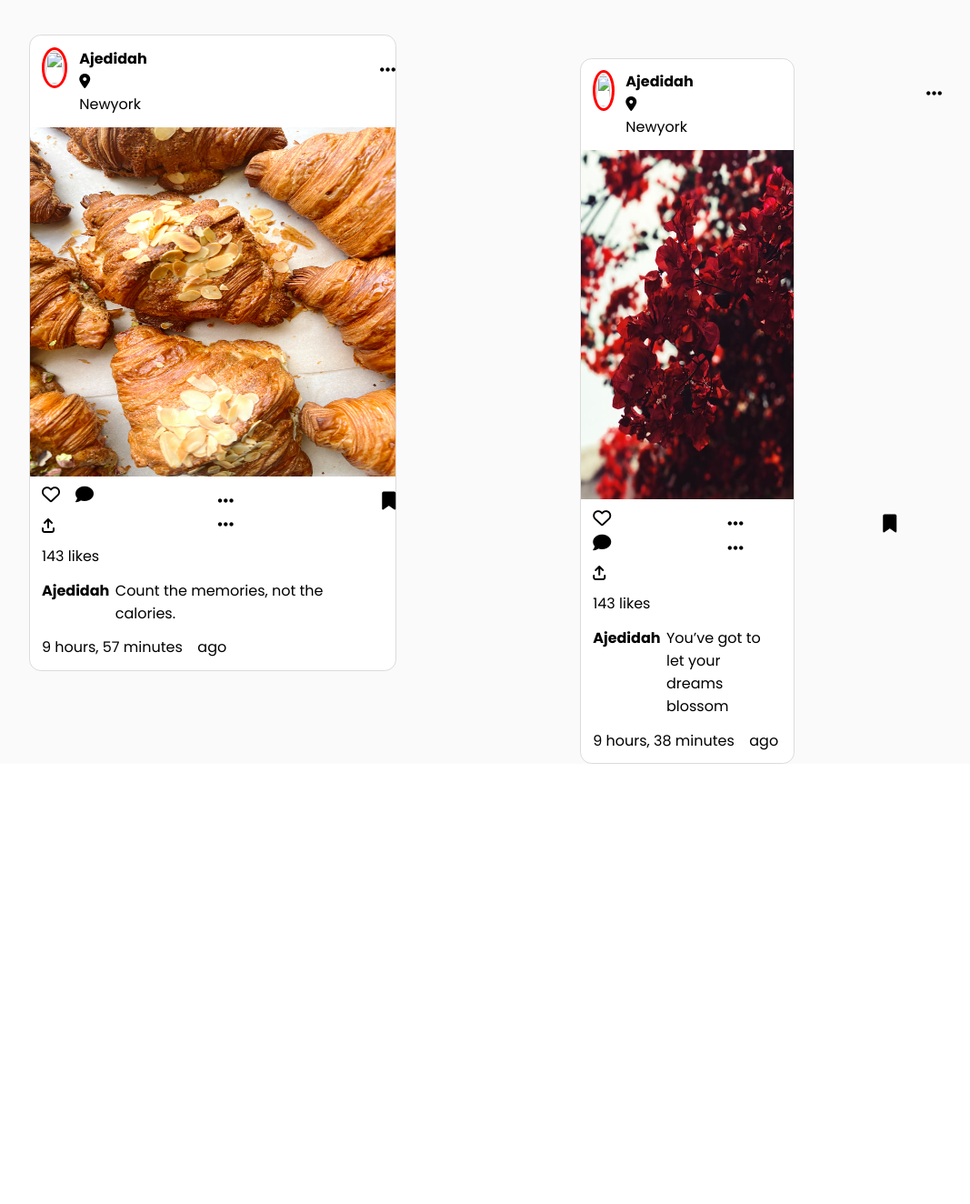
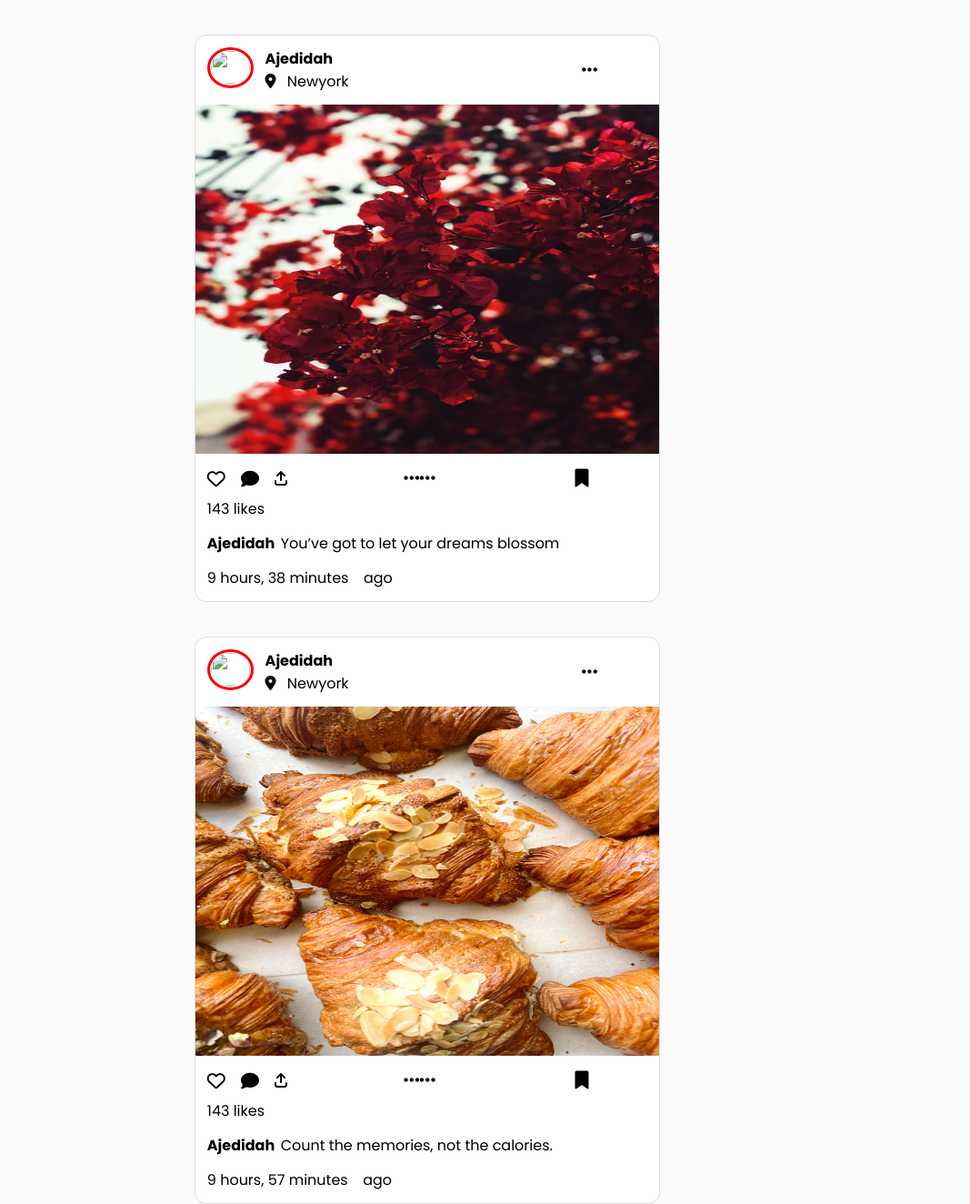
Before and after one commit to AjedidahMwanzia/instagram-clone, a Django app: page / in a window 1280 px wide. Shown: the part 51-1375 px from the top of the page at 91% size, without its empty margins (170-1237 px from the left). Before the commit the page ends 891 px from the top, so only its background shows below. Run offline with Django 4.2, Linux system fonts and the light colour scheme; data comes from the database, SQL or seed files in the repository; some libraries are stand-ins or nearby versions; some web fonts are replaced.

Commit message:
add order by date

```diff
--- a/clone/models.py
+++ b/clone/models.py
@@ -13,3 +13,6 @@ class Post(models.Model):
 
     def save_image(self):
         self.save()
+
+    class Meta:
+        ordering = ['-created_on',]
--- a/clone/templates/clone/post_list.html
+++ b/clone/templates/clone/post_list.html
@@ -7,7 +7,7 @@
         <div class="first">
 
         </div>
-        <div class="cont">
+
             <div class="card">
                 <div class="card_header">
                     <div class="profile_image">
--- a/static/css/style.css
+++ b/static/css/style.css
@@ -62,14 +62,10 @@ body{
 .first{
     width: 30%;
 }
-.cont{
-    width: 35%;
-
-}
-.cont .card{
+.card{
     display: flex;
     flex-direction: column;
-    width: 100%;
+    width: 40%;
     margin-top: 1vw;
     height: auto;
     background-color: white;
```
